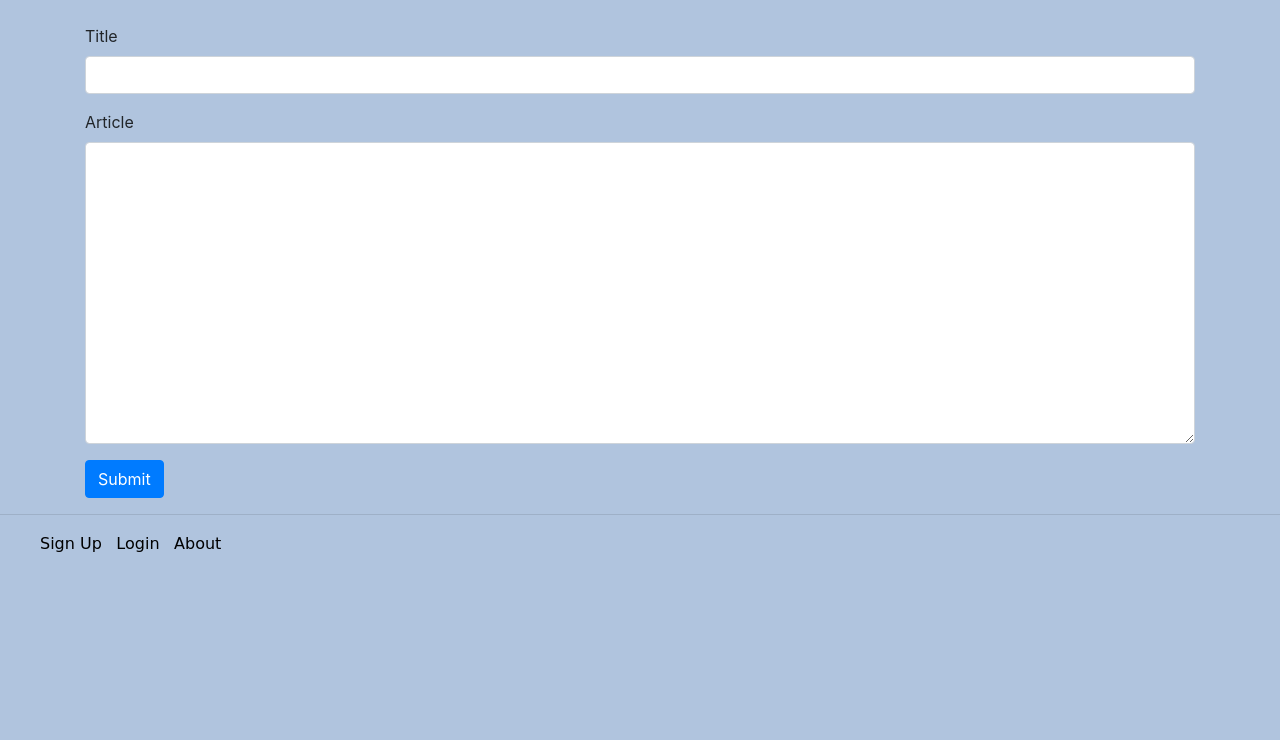
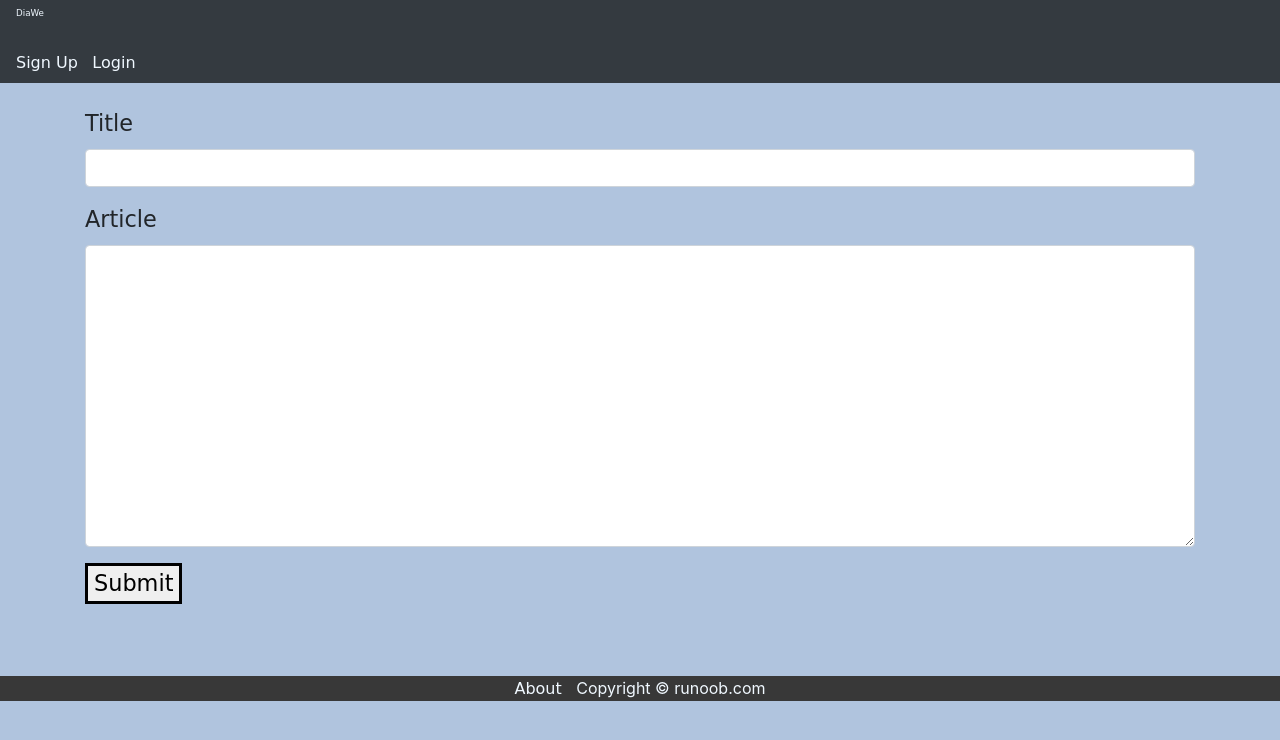
Before and after one commit to GreedSqualo/diawe_project, a Django app: page /diawe/create/ in a window 1280 px wide. Shown: the top 740 px of the page. Run offline with Django 3.2, Linux system fonts and the light colour scheme; some libraries are stand-ins or nearby versions.

Commit message:
add footer and header

```diff
--- /dev/null
+++ b/static/css/create.css
@@ -0,0 +1,12 @@
+label.create {
+    font-family:"Comic Sans MS", cursive, sans-serif;
+    font-size:1.4em;
+}
+
+button.create {
+    font-family:"Comic Sans MS", cursive, sans-serif;
+    border-style:solid;
+    border-width:medium;
+    border-color:#000000;
+    font-size:1.4em;
+}
--- a/static/css/mystyle.css
+++ b/static/css/mystyle.css
@@ -1,25 +1,25 @@
-a.base:link {
+a.base:link,a.base:visited {
     font-family:"Comic Sans MS", cursive, sans-serif;
     margin-right: 10px;
     text-decoration:none;
-    color:#000000;
-}
-
-a.base:visited {
-    font-family:"Comic Sans MS", cursive, sans-serif;
-    text-decoration:none;
-    color:#23366b;
+    color:aliceblue;
 }
 
 a.base:hover {
     font-family:"Comic Sans MS", cursive, sans-serif;
     text-decoration:underline;
     font-size:150%;
-    color:#207a50;
+    color:#3df59f;
 }
 
 a.base:active {
     font-family:"Comic Sans MS", cursive, sans-serif;
     text-decoration:underline;
-    color:#52d829;
+    color:#a4ff80;
 }
+
+h6.header1 {
+    font-family:"Comic Sans MS", cursive, sans-serif;
+    font-size: 1ex;
+    color: aliceblue;
+}
--- a/templates/diawe/base.html
+++ b/templates/diawe/base.html
@@ -20,6 +20,8 @@
 
 
     <body>
+        {% include 'diawe/header.html' %}
+
         <style type="text/css">
         body {background-color:#b0c4de;}
         </style>
@@ -31,20 +33,7 @@
         <script src="https://cdn.jsdelivr.net/npm/popper.js@1.16.1-lts/dist/umd/popper.min.js"></script>
         <script src="{% static 'bootstrap/js/bootstrap.min.js' %}"></script>
 
+        {% include 'diawe/footer.html' %}
     </body>
-    <hr />
-    <div>
-        <ul>
-        {% if user.is_authenticated %}
-            hello {{ user.username }}!
-            <a class="base" href="{% url 'diawe:logout' %}">Logout</a>
-            <a class="base" href="{% url 'diawe:article' %}">Article</a>
-            <a class="base" href="{% url 'diawe:create' %}">Write a log</a>
-        {% else %}
-            <a class="base" href="{% url 'diawe:register' %}">Sign Up</a>
-            <a class="base" href="{% url 'diawe:login' %}">Login</a>
-        {% endif %}
-        <a class="base" href="{% url 'diawe:about' %}">About</a>
-        </ul>
-    </div>
+
 </html>
--- a/templates/diawe/create.html
+++ b/templates/diawe/create.html
@@ -1,5 +1,9 @@
 {% extends 'diawe/base.html' %}
 {% load staticfiles %}
+
+{% block css_style %}
+    <link rel="stylesheet" type="text/css" href="/static/css/create.css">
+{% endblock %}
 
 {% block title_block %}
     Write Log
@@ -18,18 +22,18 @@
                 <!-- 文章标题 -->
                 <div class="form-group">
                     <!-- 标签 -->
-                    <label for="title">Title</label>
+                    <label class="create" for="title">Title</label>
                     <!-- 文本框 -->
                     <input type="text" class="form-control" id="title" name="title">
                 </div>
                 <!-- 文章正文 -->
                 <div class="form-group">
-                    <label for="body">Article</label>
+                    <label class="create" for="body">Article</label>
                     <!-- 文本区域 -->
                     <textarea type="text" class="form-control" id="body" name="body" rows="12"></textarea>
                 </div>
                 <!-- 提交按钮 -->
-                <button type="submit" class="btn btn-primary">Submit</button>
+                <button type="submit" class="create">Submit</button>
             </form>
         </div>
     </div>
--- /dev/null
+++ b/templates/diawe/footer.html
@@ -0,0 +1,10 @@
+{% load staticfiles %}
+<!-- Footer -->
+<div>
+    <br><br><br>
+</div>
+<div id="footer" style="background-color:#383838;clear:both;text-align:center;color:aliceblue;">
+<a class="base" href="{% url 'diawe:about' %}">About</a>
+Copyright © runoob.com</div>
+
+</div>
--- /dev/null
+++ b/templates/diawe/header.html
@@ -0,0 +1,28 @@
+<!-- 定义导航栏 -->
+<nav class="navbar navbar-expand-lg navbar-dark bg-dark">
+  <div>
+
+    <!-- 导航栏商标 -->
+    <h6 class="header1">DiaWe</h6>
+    <br />
+
+    <!-- 导航入口 -->
+    <div>
+      <ul class="navbar-nav">
+        <!-- 条目 -->
+        <li class="nav-item">
+          {% if user.is_authenticated %}
+            <h1>hello {{ user.username }}! </h1>
+            <a class="base" href="{% url 'diawe:logout' %}">Logout</a>
+            <a class="base" href="{% url 'diawe:article' %}">Article</a>
+            <a class="base" href="{% url 'diawe:create' %}">Write a log</a>
+          {% else %}
+            <a class="base" href="{% url 'diawe:register' %}">Sign Up</a>
+            <a class="base" href="{% url 'diawe:login' %}">Login</a>
+          {% endif %}
+        </li>
+      </ul>
+    </div>
+
+  </div>
+</nav>
--- a/templates/diawe/index.html
+++ b/templates/diawe/index.html
@@ -1,5 +1,9 @@
 {% extends 'diawe/base.html' %}
 {% load staticfiles %}
+
+{% block css_style %}
+    <link rel="stylesheet" type="text/css" href="/static/css/register.css">
+{% endblock %}
 
 {% block title_block %}
     Homepage
--- a/templates/diawe/register.html
+++ b/templates/diawe/register.html
@@ -8,9 +8,7 @@
 {% block title_block %}
     Register
 {% endblock %}
-{% block css_style %}
-    <link rel="stylesheet" type="text/css" href="/static/css/register.css">
-{% endblock %}
+
 {% block body_block %}
 <div>
     {% if registered %}
```
